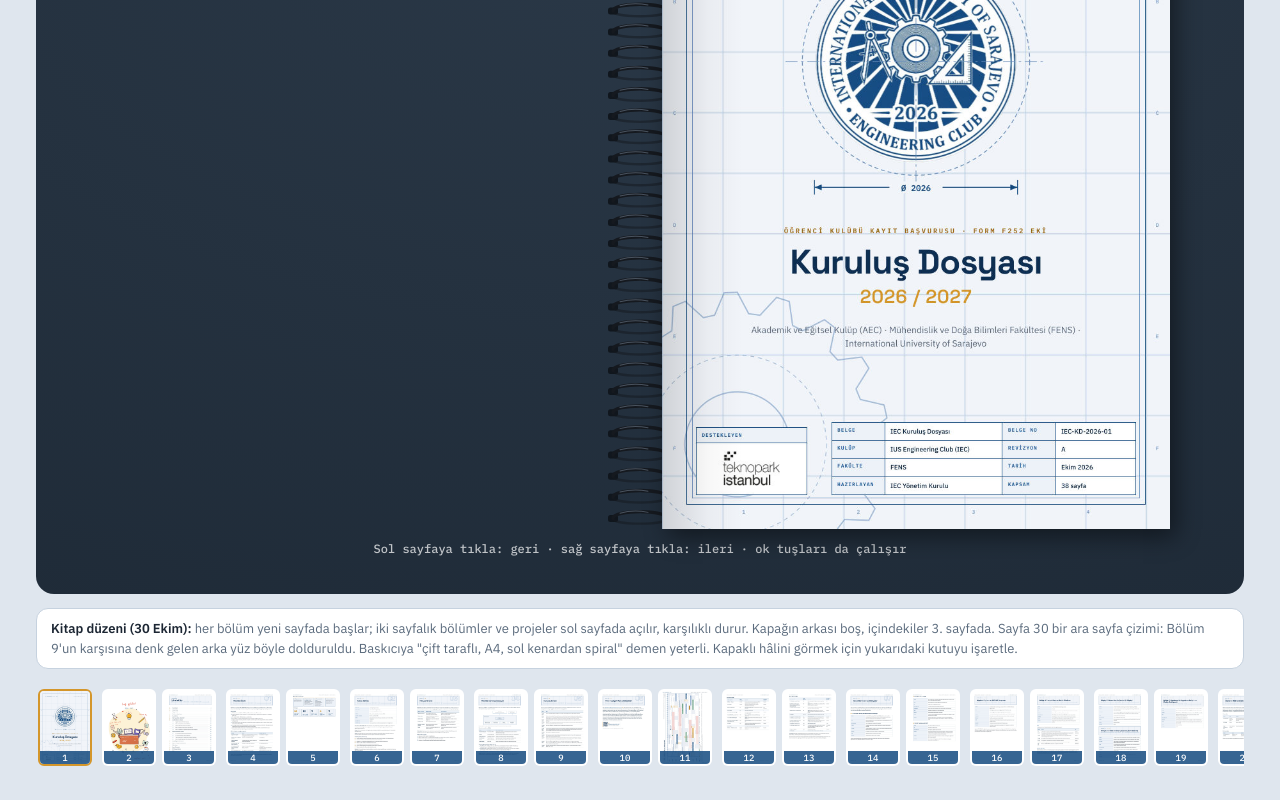
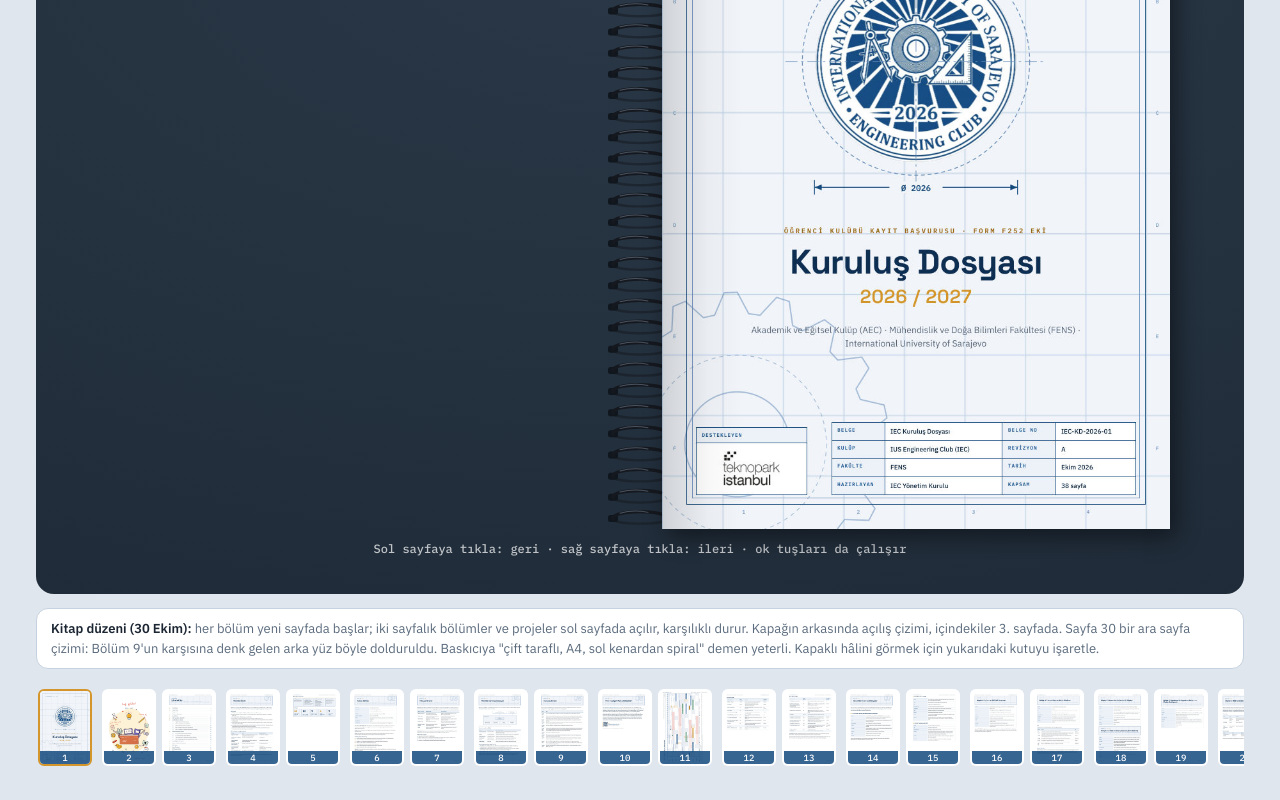
Before and after one commit to HasanKaan28/iec-kitap, a plain HTML site: page index.html in a window 1280 px wide. Shown: the part 383-1183 px from the top of the page. Drawn offline with Linux system fonts and the light colour scheme.

Commit message:
Note: welcome drawing on the cover verso

```diff
--- a/index.html
+++ b/index.html
@@ -175,7 +175,7 @@ function render() {
   $("spec").textContent = `${b.name} · A4 210 × 297 mm · ${b.n} sayfa, çift taraflı ${Math.ceil(b.n / 2)} yaprak · sol kenardan spiral · iç kenar 22 mm, dış kenar 12 mm`;
   $("note").innerHTML = state.cover
     ? `<b>Kapaklı hâli:</b> baskıcıdaki standart spiral cilt böyle olur: önde şeffaf PVC, arkada siyah karton. Dosyanın kendi kapak sayfası PVC'nin altından görünür; ayrıca bir kapak tasarımı gerekmez.`
-    : `<b>Kitap düzeni (30 Ekim):</b> her bölüm yeni sayfada başlar; iki sayfalık bölümler ve projeler sol sayfada açılır, karşılıklı durur. Kapağın arkası boş, içindekiler 3. sayfada. Sayfa 30 bir ara sayfa çizimi: Bölüm 9'un karşısına denk gelen arka yüz böyle dolduruldu. Baskıcıya "çift taraflı, A4, sol kenardan spiral" demen yeterli. Kapaklı hâlini görmek için yukarıdaki kutuyu işaretle.`;
+    : `<b>Kitap düzeni (30 Ekim):</b> her bölüm yeni sayfada başlar; iki sayfalık bölümler ve projeler sol sayfada açılır, karşılıklı durur. Kapağın arkasında açılış çizimi, içindekiler 3. sayfada. Sayfa 30 bir ara sayfa çizimi: Bölüm 9'un karşısına denk gelen arka yüz böyle dolduruldu. Baskıcıya "çift taraflı, A4, sol kenardan spiral" demen yeterli. Kapaklı hâlini görmek için yukarıdaki kutuyu işaretle.`;
   document.querySelectorAll("#rail button").forEach(btn => btn.setAttribute("aria-current", String(+btn.dataset.p === l || +btn.dataset.p === r)));
   const rail = $("rail"), cur = rail.querySelector('button[aria-current="true"]');
   if (cur) rail.scrollTo({ left: cur.offsetLeft - rail.clientWidth / 2 + cur.clientWidth / 2, behavior: "smooth" });  // rail only, never the page
```
